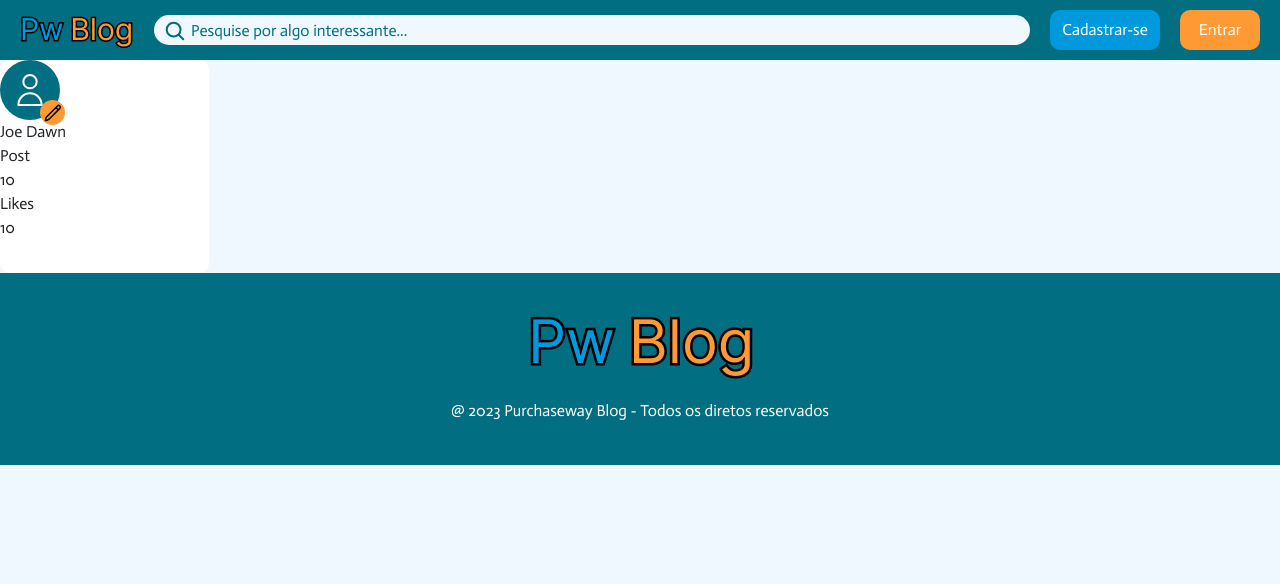
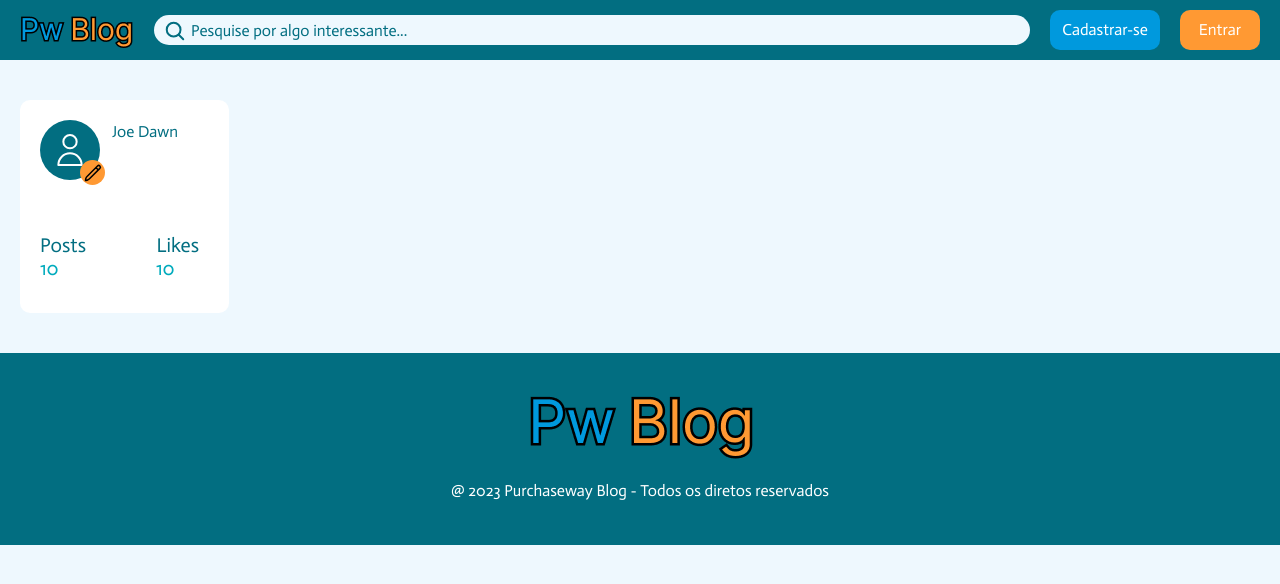
Before and after one commit to KevinWillyan456/purchaseway-blog, a React (Vite) app: page /dashboard in a window 1280 px wide. Shown: the top 584 px of the page. Built offline with nearby package versions, Linux system fonts and the light colour scheme.

Commit message:
feat: criação do componente UserContent

```diff
--- a/src/components/main/Main.css
+++ b/src/components/main/Main.css
@@ -4,7 +4,8 @@
     margin-bottom: 60px;
 }
 .main .container {
-    max-width: 1050px;
+    max-width: calc(1050px + 40px);
+    padding: 0 20px;
     width: 100%;
     margin: 0 auto;
 }
--- /dev/null
+++ b/src/components/maindashboard/MainDashboard.css
@@ -0,0 +1,13 @@
+.main-dashboard {
+    width: 100%;
+    margin-top: 40px;
+    margin-bottom: 40px;
+}
+.main-dashboard .main-dashboard-content {
+    max-width: calc(1260px + 40px);
+    padding: 0 20px;
+    width: 100%;
+    margin: 0 auto;
+    display: flex;
+    gap: 40px;
+}
--- a/src/components/maindashboard/MainDashboard.tsx
+++ b/src/components/maindashboard/MainDashboard.tsx
@@ -1,7 +1,14 @@
+import "./MainDashboard.css";
 import UserContent from "../usercontent/UserContent";
 
 function MainDashboard() {
-    return <UserContent />;
+    return (
+        <main className="main-dashboard">
+            <div className="main-dashboard-content">
+                <UserContent />
+            </div>
+        </main>
+    );
 }
 
 export default MainDashboard;
--- a/src/components/usercontent/UserContent.css
+++ b/src/components/usercontent/UserContent.css
@@ -1,4 +1,5 @@
 .user-container {
+    position: relative;
     width: 209px;
     height: 213px;
     border-radius: 10px;
@@ -8,11 +9,13 @@
     position: relative;
     width: 60px;
     height: 60px;
-    border-radius: 30px;
+    border-radius: 50%;
     background: var(--color-dark);
-    display: flex;
+    display: inline-flex;
     align-items: center;
     justify-content: center;
+    margin-top: 20px;
+    margin-left: 20px;
 }
 
 .user-container .user-picture .pencil-container {
@@ -28,3 +31,41 @@
     justify-content: center;
     cursor: pointer;
 }
+.user-container .user-name {
+    position: absolute;
+    top: 20px;
+    left: 92px;
+    overflow: hidden;
+    max-width: 107px;
+    max-height: 65px;
+    color: var(--color-dark);
+    font-size: 16px;
+}
+.user-container .user-posts-text {
+    position: absolute;
+    top: 130px;
+    left: 20px;
+    color: var(--color-dark);
+    font-size: 20px;
+}
+.user-container .user-posts {
+    position: absolute;
+    bottom: 30px;
+    left: 20px;
+    color: var(--color-aqua);
+    font-size: 20px;
+}
+.user-container .user-likes-text {
+    position: absolute;
+    top: 130px;
+    right: 30px;
+    color: var(--color-dark);
+    font-size: 20px;
+}
+.user-container .user-likes {
+    position: absolute;
+    bottom: 30px;
+    left: 136px;
+    color: var(--color-aqua);
+    font-size: 20px;
+}
--- a/src/components/usercontent/UserContent.tsx
+++ b/src/components/usercontent/UserContent.tsx
@@ -12,8 +12,7 @@ function UserContent() {
                 </div>
             </div>
             <div className="user-name">Joe Dawn</div>
-
-            <div className="user-posts-text">Post</div>
+            <div className="user-posts-text">Posts</div>
             <div className="user-posts">10</div>
             <div className="user-likes-text">Likes</div>
             <div className="user-likes">10</div>
```
